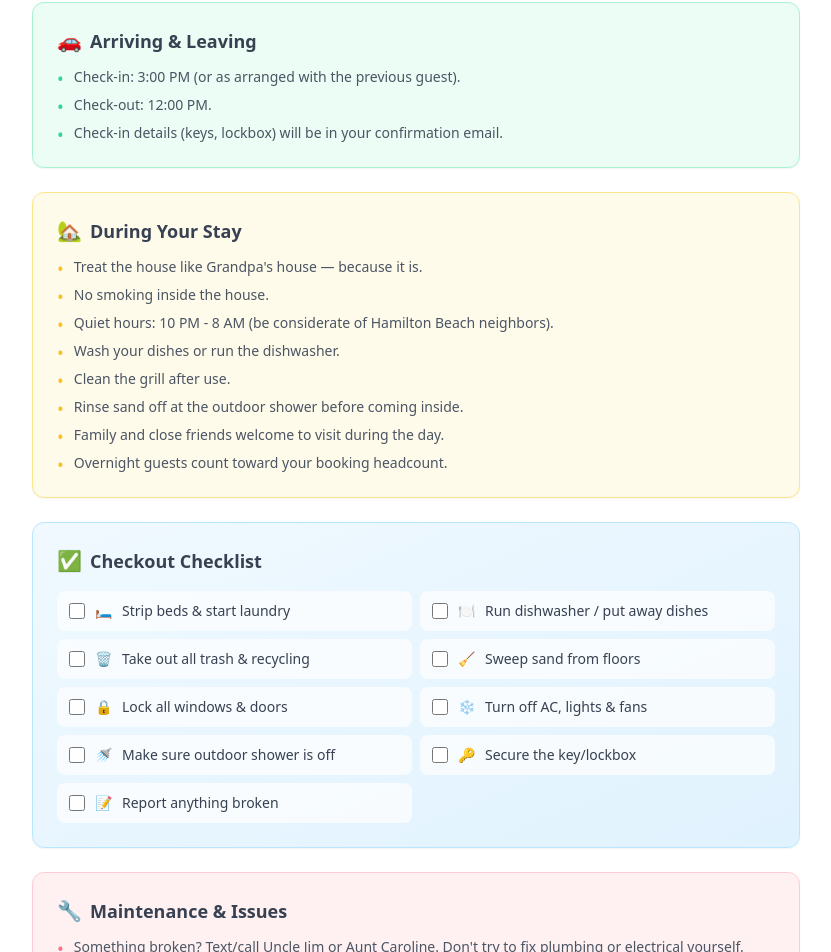
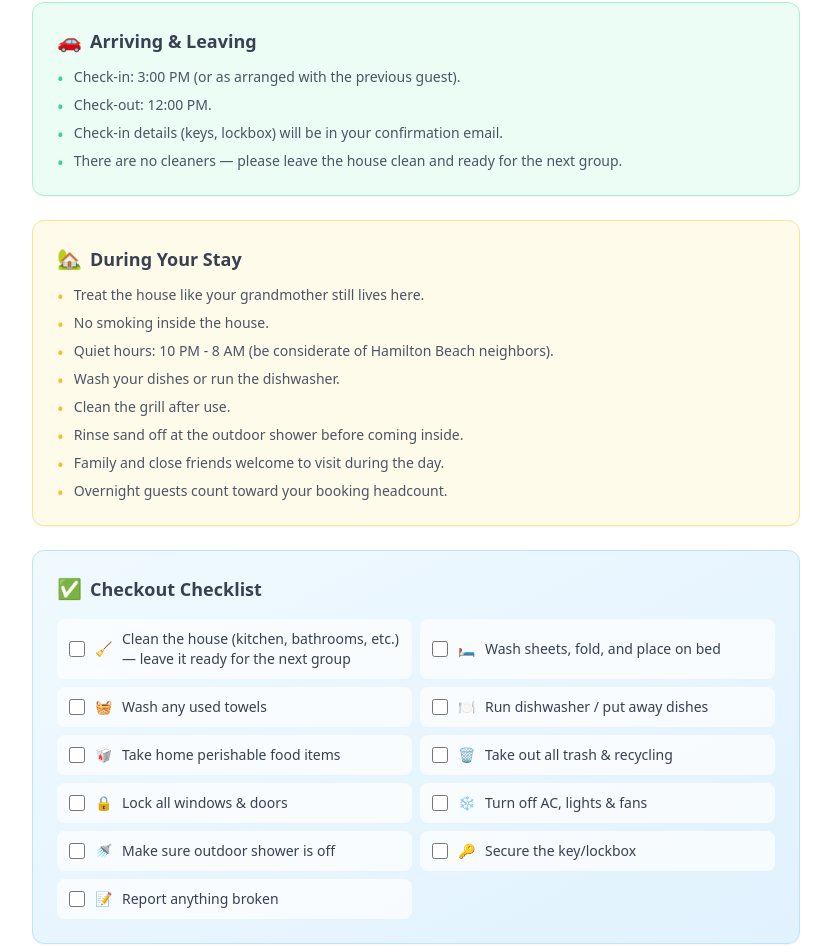
Before and after one commit to johnhreardoniv/worral-house-site, a React (Vite) app: page / in a window 1280 px wide. Shown: the part 3075-4027 px from the top of the page, without its empty margins (224-1055 px from the left). Built offline with nearby package versions, Linux system fonts and the light colour scheme.

Commit message:
feat: update house rules — checkout cleaning, grandmother line, no cleaners note

```diff
--- a/src/App.jsx
+++ b/src/App.jsx
@@ -200,10 +200,11 @@ function RulesSection() {
             "Check-in: 3:00 PM (or as arranged with the previous guest).",
             "Check-out: 12:00 PM.",
             "Check-in details (keys, lockbox) will be in your confirmation email.",
+            "There are no cleaners — please leave the house clean and ready for the next group.",
           ]} />
 
           <RuleGroup emoji="🏡" title="During Your Stay" color="amber" items={[
-            "Treat the house like Grandpa's house — because it is.",
+            "Treat the house like your grandmother still lives here.",
             "No smoking inside the house.",
             "Quiet hours: 10 PM - 8 AM (be considerate of Hamilton Beach neighbors).",
             "Wash your dishes or run the dishwasher.",
@@ -219,10 +220,12 @@ function RulesSection() {
             </h3>
             <div className="grid gap-2 sm:grid-cols-2">
               {[
-                { emoji: "🛏️", text: "Strip beds & start laundry" },
+                { emoji: "🧹", text: "Clean the house (kitchen, bathrooms, etc.) — leave it ready for the next group" },
+                { emoji: "🛏️", text: "Wash sheets, fold, and place on bed" },
+                { emoji: "🧺", text: "Wash any used towels" },
                 { emoji: "🍽️", text: "Run dishwasher / put away dishes" },
+                { emoji: "🥡", text: "Take home perishable food items" },
                 { emoji: "🗑️", text: "Take out all trash & recycling" },
-                { emoji: "🧹", text: "Sweep sand from floors" },
                 { emoji: "🔒", text: "Lock all windows & doors" },
                 { emoji: "❄️", text: "Turn off AC, lights & fans" },
                 { emoji: "🚿", text: "Make sure outdoor shower is off" },
```
